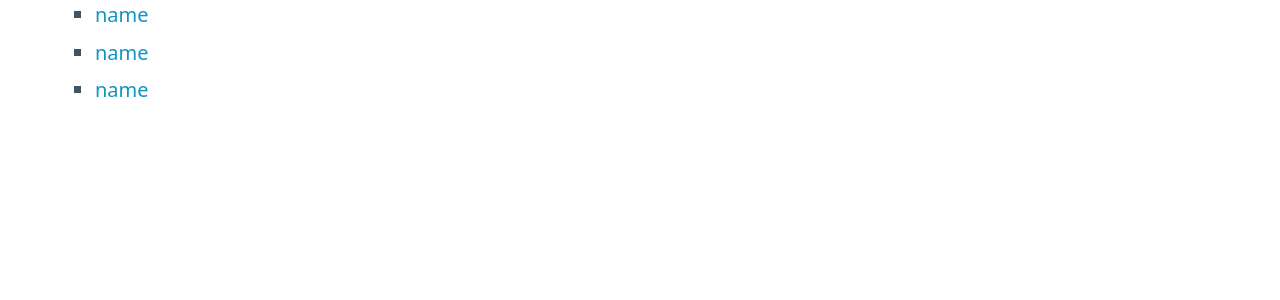
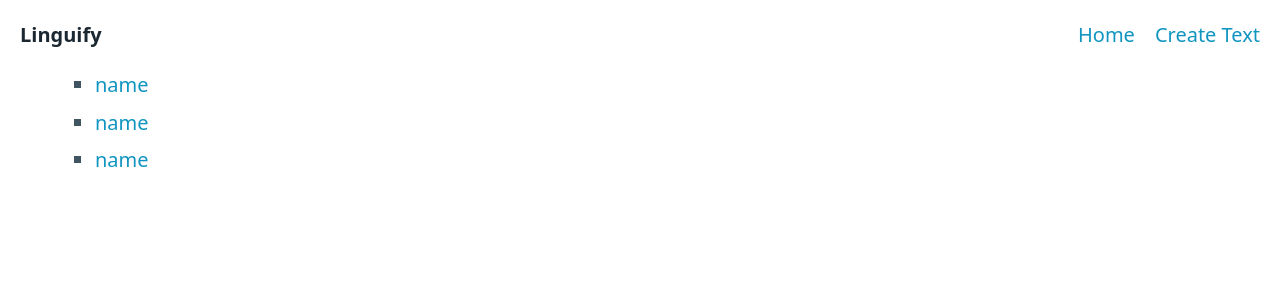
Before and after one commit to charliewhu/Sv_Linguify, a SvelteKit app: page / in a window 1280 px wide. Shown: the top 300 px of the page. Built offline with nearby package versions, Linux system fonts and the light colour scheme.

Commit message:
added navbar

```diff
--- a/src/routes/+layout.svelte
+++ b/src/routes/+layout.svelte
@@ -1,3 +1,15 @@
+<nav class="container-fluid">
+	<ul>
+		<li>
+			<a class="contrast" href="/"><strong>Linguify</strong></a>
+		</li>
+	</ul>
+	<ul>
+		<li><a href="/">Home</a></li>
+		<li><a href="/texts/create">Create Text</a></li>
+	</ul>
+</nav>
+
 <main class="container">
 	<slot />
 </main>
```
